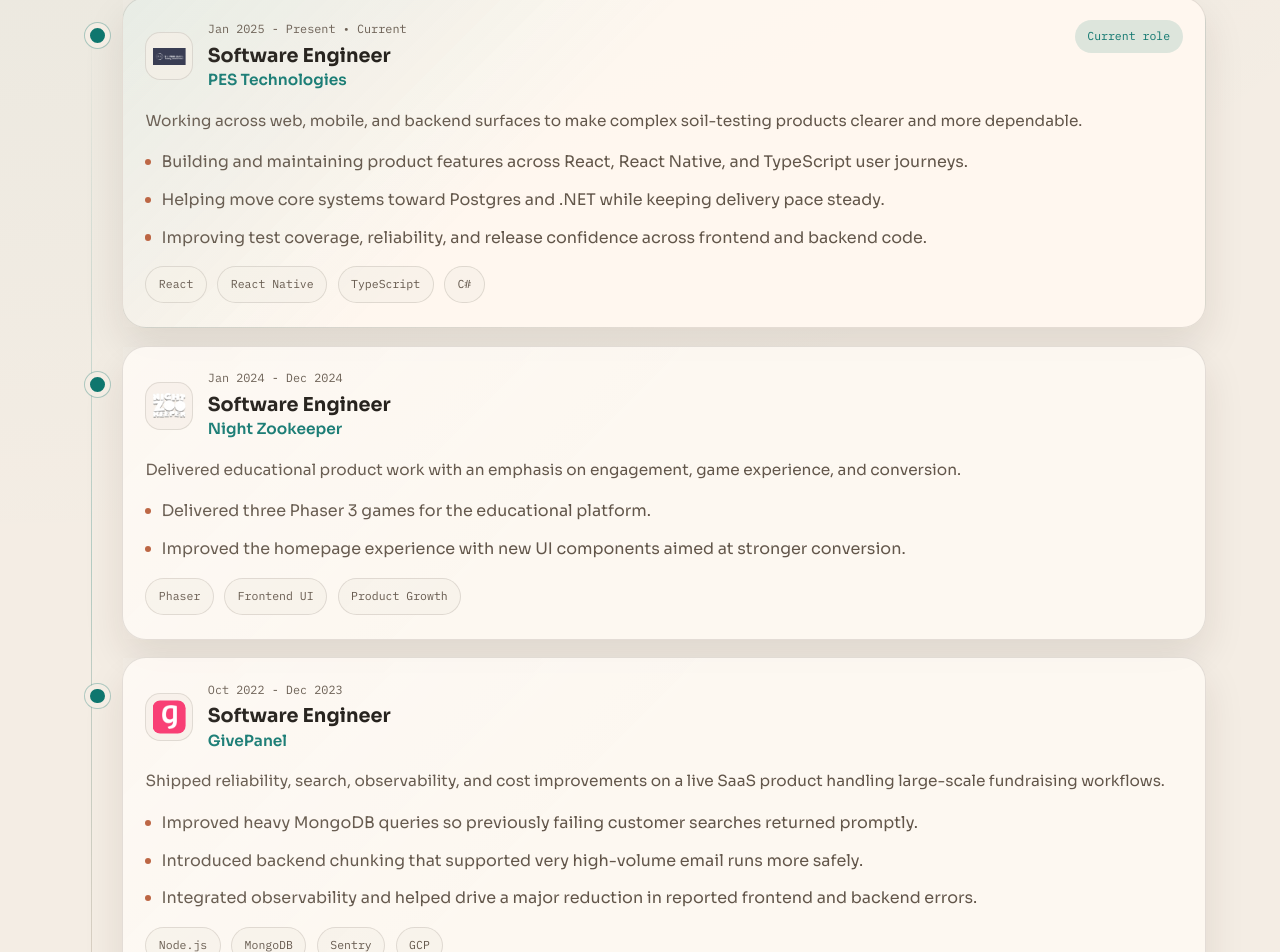
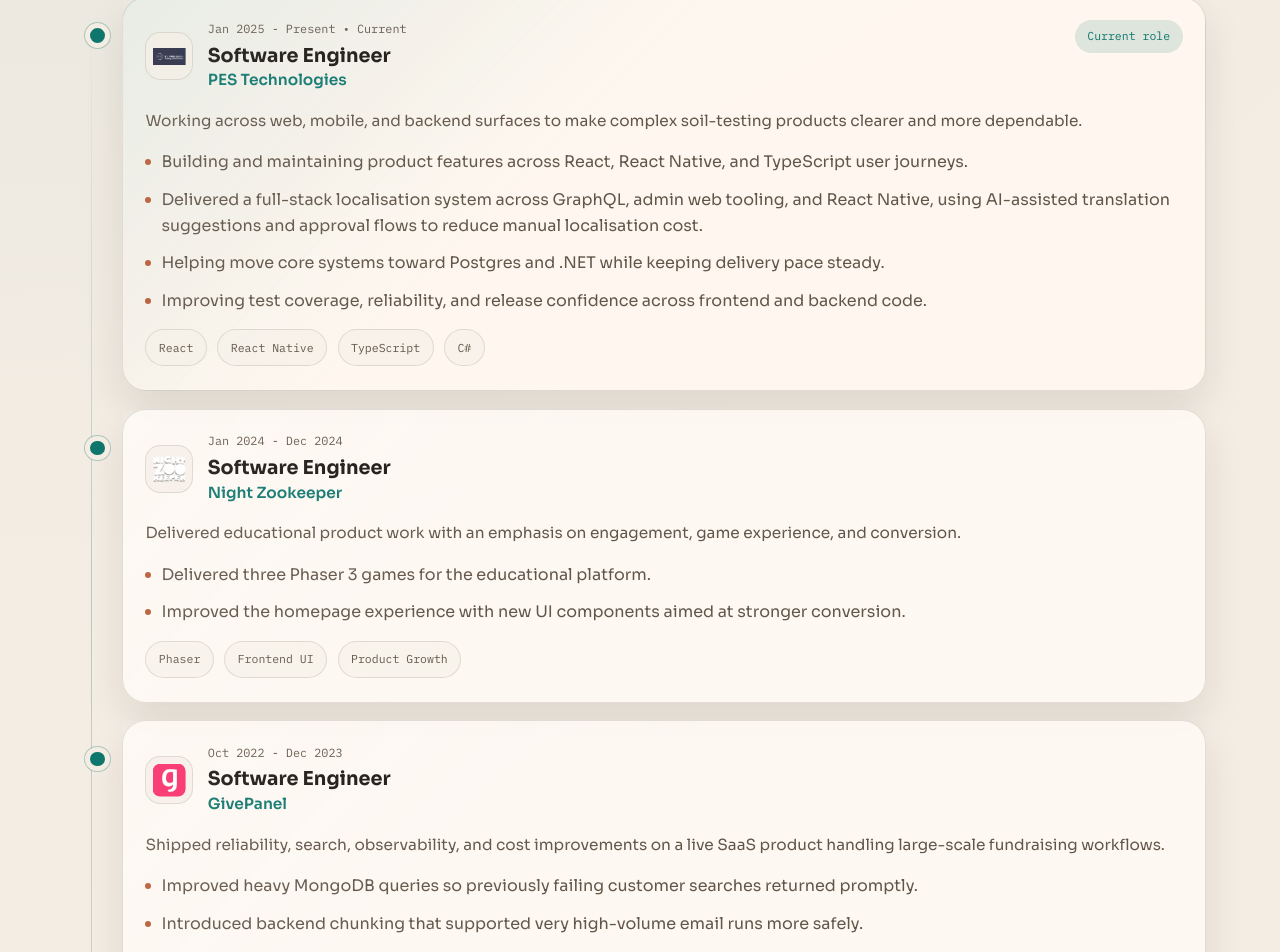
Before and after one commit to miskhill/portfolio2025, a React (Vite) app: page / in a window 1280 px wide. Shown: the part 1499-2451 px from the top of the page. Built offline with nearby package versions, Linux system fonts and the light colour scheme.

Commit message:
Update: Detail localisation system achievement in experience entry

```diff
--- a/src/components/ExperienceSection.tsx
+++ b/src/components/ExperienceSection.tsx
@@ -28,6 +28,7 @@
     tags: ['React', 'React Native', 'TypeScript', 'C#'],
     points: [
       'Building and maintaining product features across React, React Native, and TypeScript user journeys.',
+      'Delivered a full-stack localisation system across GraphQL, admin web tooling, and React Native, using AI-assisted translation suggestions and approval flows to reduce manual localisation cost.',
       'Helping move core systems toward Postgres and .NET while keeping delivery pace steady.',
       'Improving test coverage, reliability, and release confidence across frontend and backend code.',
     ],
```
